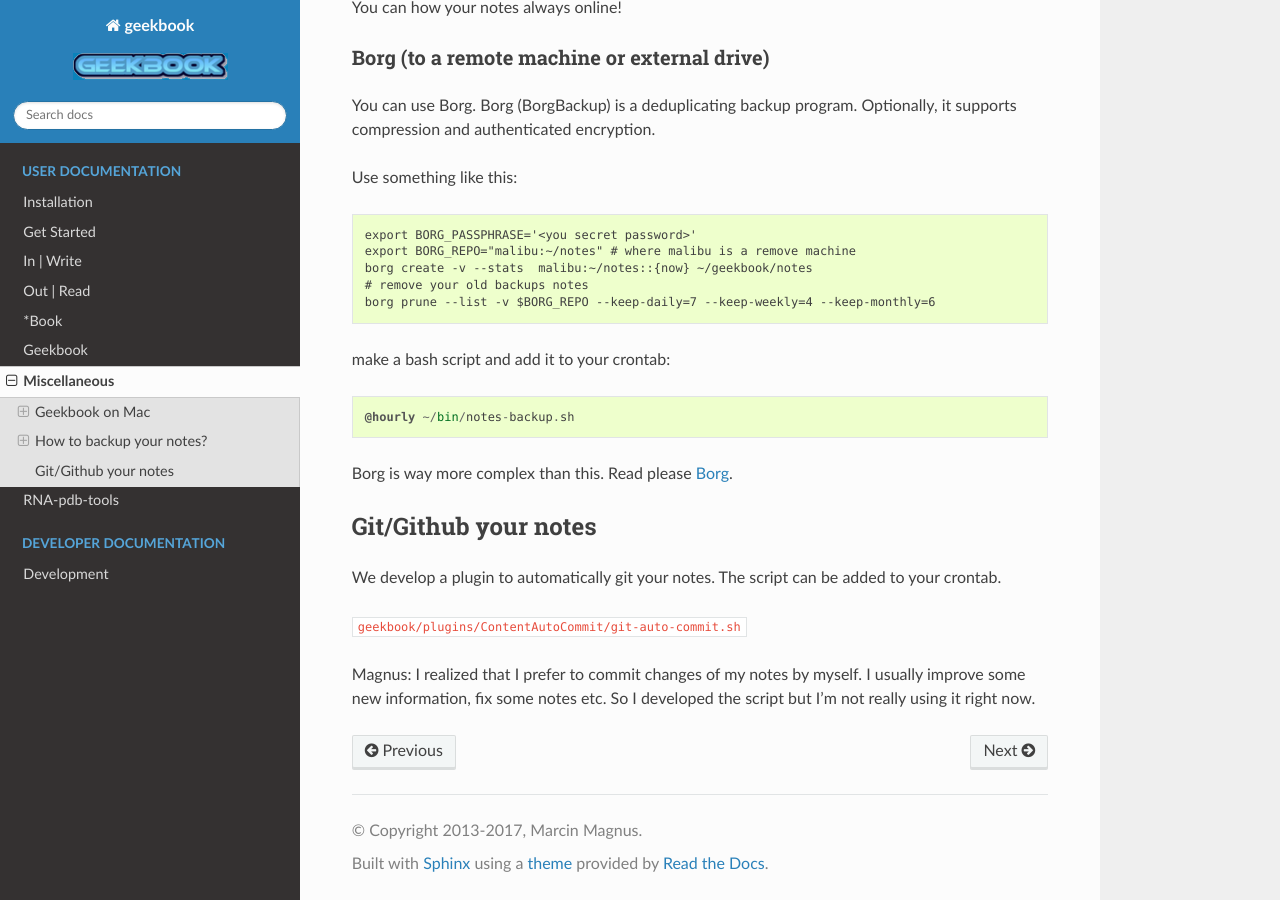
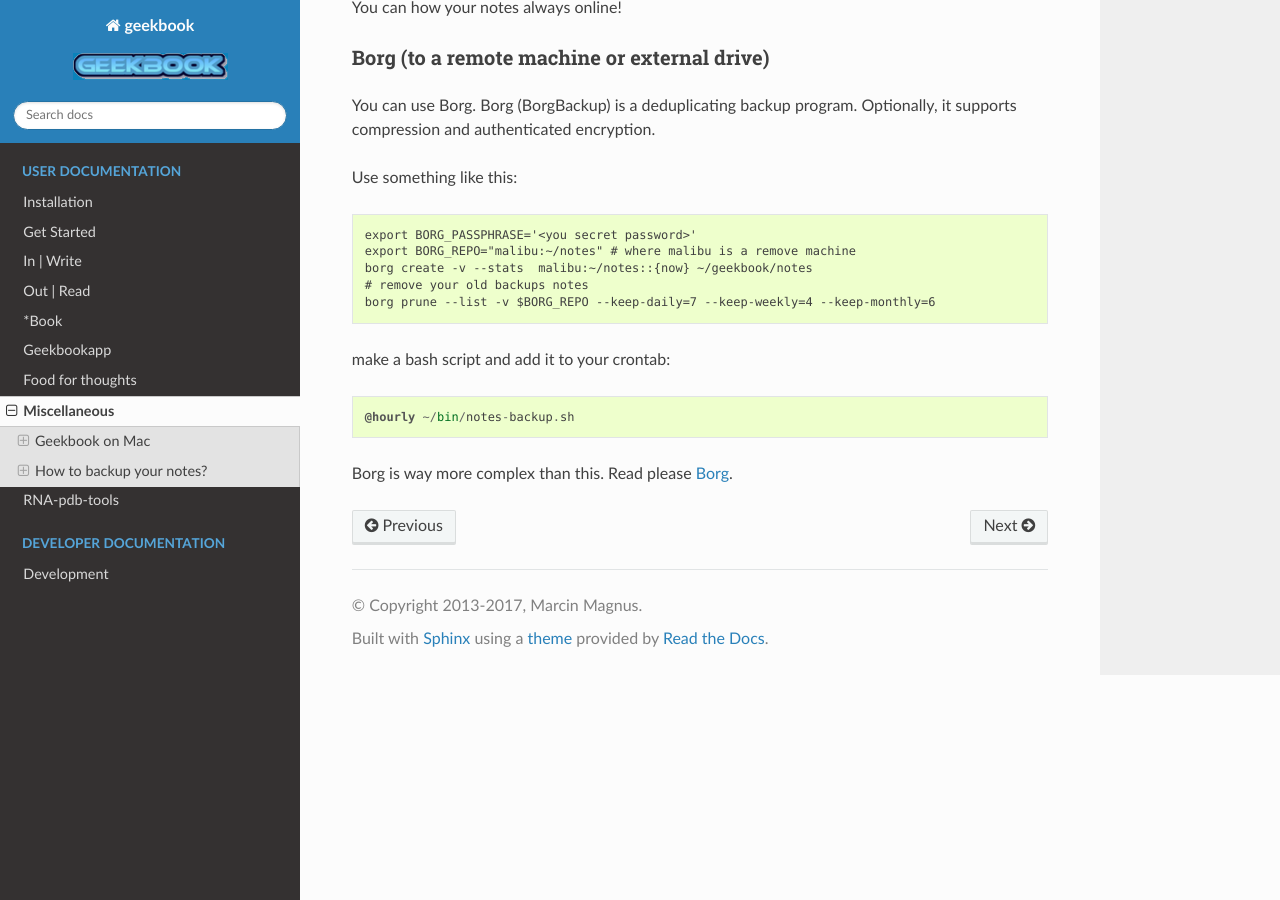
Before and after one commit to mmagnus/geekbook, a Sphinx documentation site: the page built from docs/source/misc.rst, in a window 1280 px wide and 900 px high, scrolled down 2233 px. Built offline with Sphinx 7.4.7 and the Read the Docs theme 2.0.0, drawn with Linux system fonts in a browser that asks for light colours.

Commit message:
docs: add food for thoughts, and geekbookapp

```diff
--- a/README.md
+++ b/README.md
@@ -109,7 +109,3 @@
 # Install
 
 See http://geekbook.readthedocs.io/en/latest/install.html
-
-# Food for thought
-## Long notes vs short notes
-@todo
--- a/docs/source/geekbook.rst
+++ b/docs/source/geekbook.rst
@@ -1,4 +1,4 @@
-Geekbook
+Geekbookapp
 ==============================================================
 
 .. argparse::
--- a/docs/source/index.rst
+++ b/docs/source/index.rst
@@ -62,6 +62,7 @@
    view
    book
    geekbook
+   thoughts
    misc
    rna
 
--- a/docs/source/misc.rst
+++ b/docs/source/misc.rst
@@ -53,11 +53,3 @@
 Borg is way more complex than this. Read please Borg_.
 
 .. _Borg: http://borgbackup.readthedocs.io/en/stable/usage.html
-
-Git/Github your notes
------------------------------------------------------------------
-We develop a plugin to automatically git your notes. The script can be added to your crontab.
-
-``geekbook/plugins/ContentAutoCommit/git-auto-commit.sh``
-
-Magnus: I realized that I prefer to commit changes of my notes by myself. I usually improve some new information, fix some notes etc. So I developed the script but I'm not really using it right now.
```
Also changed, not shown: docs/source/thoughts.rst (added, +14 -0 lines).
